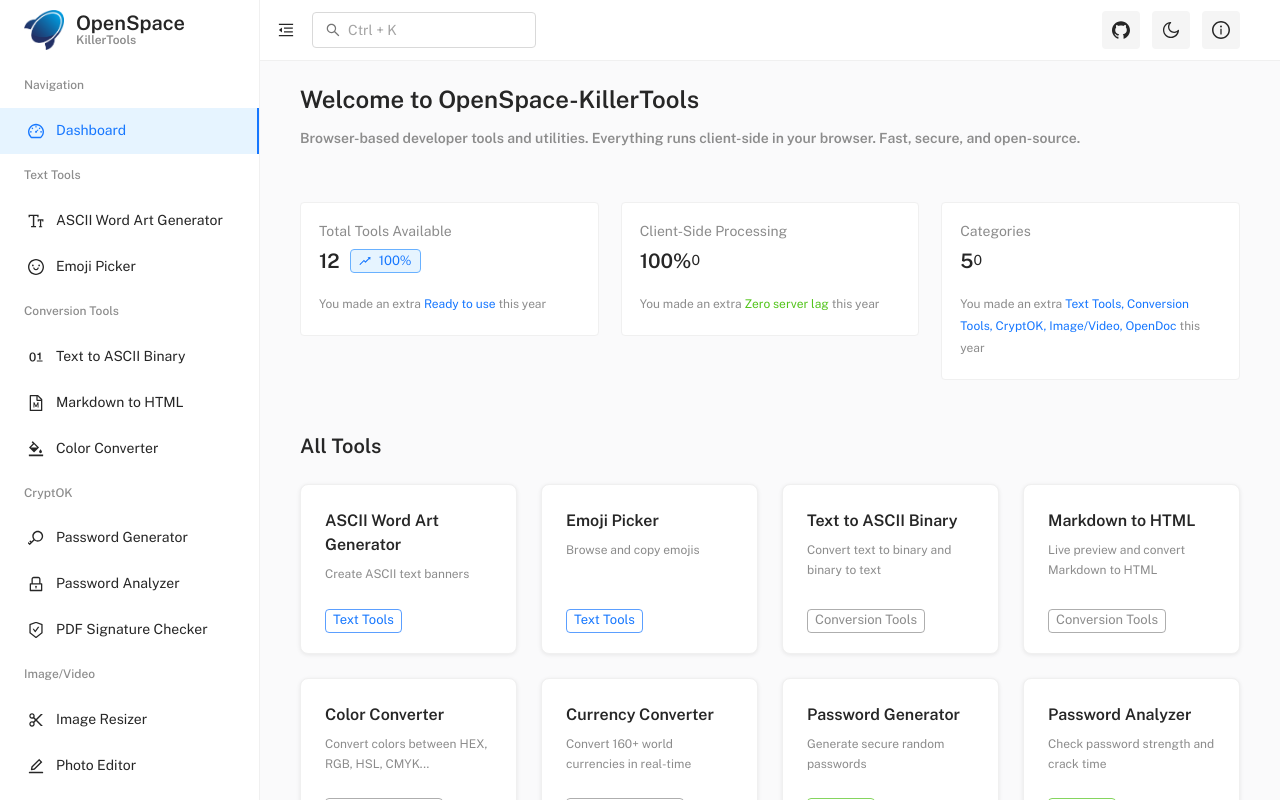
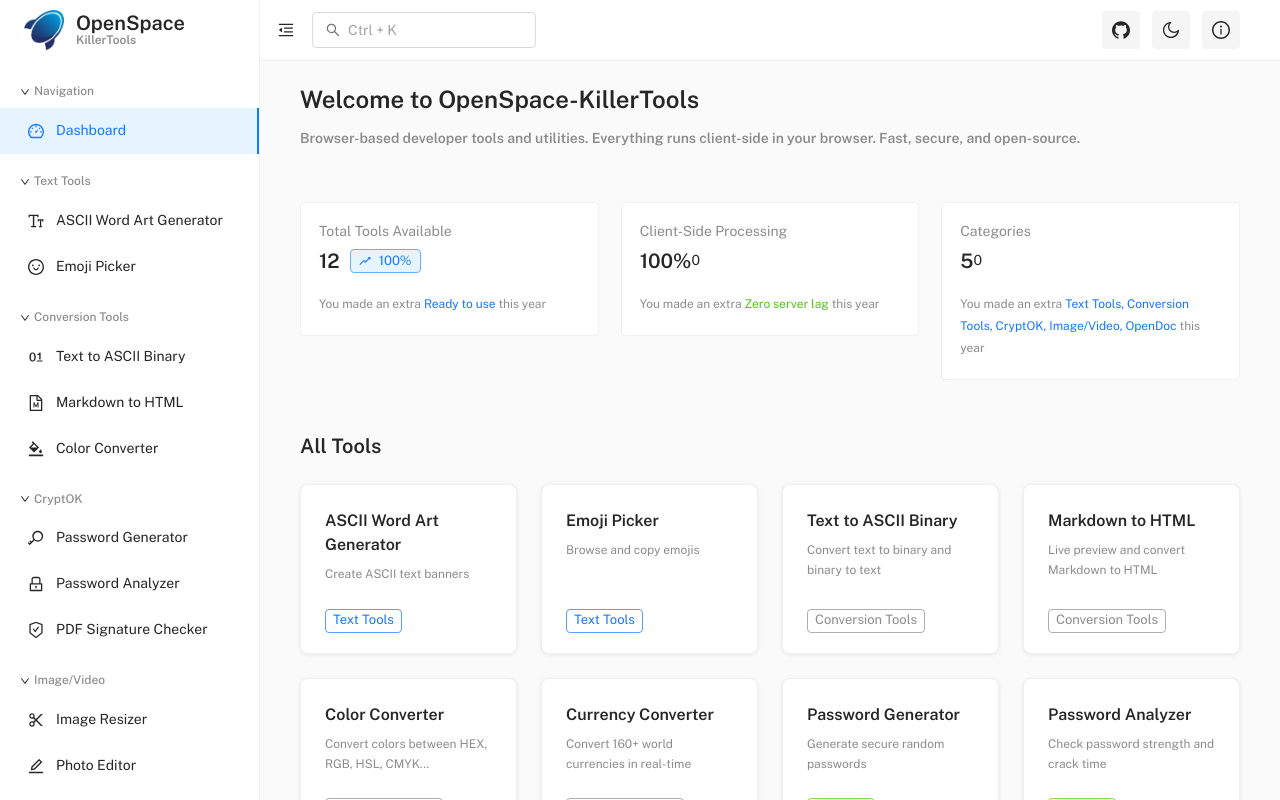
Before and after one commit to MrDino-Tz/OpenSpace-KillerTool, a React (Vite) app: page / in a window 1280 px wide. Both pictures are taken after a click on the button 86 px from the left and 30 px from the top of the page. Shown: the top 800 px of the page. Built offline with nearby package versions, Linux system fonts and the light colour scheme.

Commit message:
SIDE BAR ENHANCE

```diff
--- a/src/layout/Dashboard/Drawer/DrawerContent/Navigation/NavGroup.jsx
+++ b/src/layout/Dashboard/Drawer/DrawerContent/Navigation/NavGroup.jsx
@@ -1,16 +1,23 @@
+import { useState } from 'react';
 import PropTypes from 'prop-types';
 // material-ui
 import List from '@mui/material/List';
 import Typography from '@mui/material/Typography';
 import Box from '@mui/material/Box';
+import Collapse from '@mui/material/Collapse';
+import ListItemButton from '@mui/material/ListItemButton';
 
 // project import
 import NavItem from './NavItem';
 import { useGetMenuMaster } from 'api/menu';
+import RightOutlined from '@ant-design/icons/RightOutlined';
+import DownOutlined from '@ant-design/icons/DownOutlined';
 
 export default function NavGroup({ item }) {
   const { menuMaster } = useGetMenuMaster();
   const drawerOpen = menuMaster.isDashboardDrawerOpened;
+
+  const [open, setOpen] = useState(true);
 
   const navCollapse = item.children?.map((menuItem) => {
     switch (menuItem.type) {
@@ -32,21 +39,27 @@
   });
 
   return (
-    <List
-      subheader={
-        item.title &&
-        drawerOpen && (
-          <Box sx={{ pl: 3, mb: 1.5 }}>
+    <List sx={{ mb: drawerOpen ? 1.5 : 0, py: 0, zIndex: 0 }}>
+      {drawerOpen && (
+        <ListItemButton
+          onClick={() => setOpen((prev) => !prev)}
+          sx={{ pl: 2.5, py: 0.75, '&:hover': { bgcolor: 'action.hover' } }}
+        >
+          <Box sx={{ display: 'flex', alignItems: 'center', gap: 0.5, width: 1 }}>
+            {open ? (
+              <DownOutlined style={{ fontSize: 10, color: 'text.secondary' }} />
+            ) : (
+              <RightOutlined style={{ fontSize: 10, color: 'text.secondary' }} />
+            )}
             <Typography variant="subtitle2" color="textSecondary">
               {item.title}
             </Typography>
-            {/* only available in paid version */}
           </Box>
-        )
-      }
-      sx={{ mb: drawerOpen ? 1.5 : 0, py: 0, zIndex: 0 }}
-    >
-      {navCollapse}
+        </ListItemButton>
+      )}
+      <Collapse in={open} timeout="auto" unmountOnExit>
+        {navCollapse}
+      </Collapse>
     </List>
   );
 }
```
